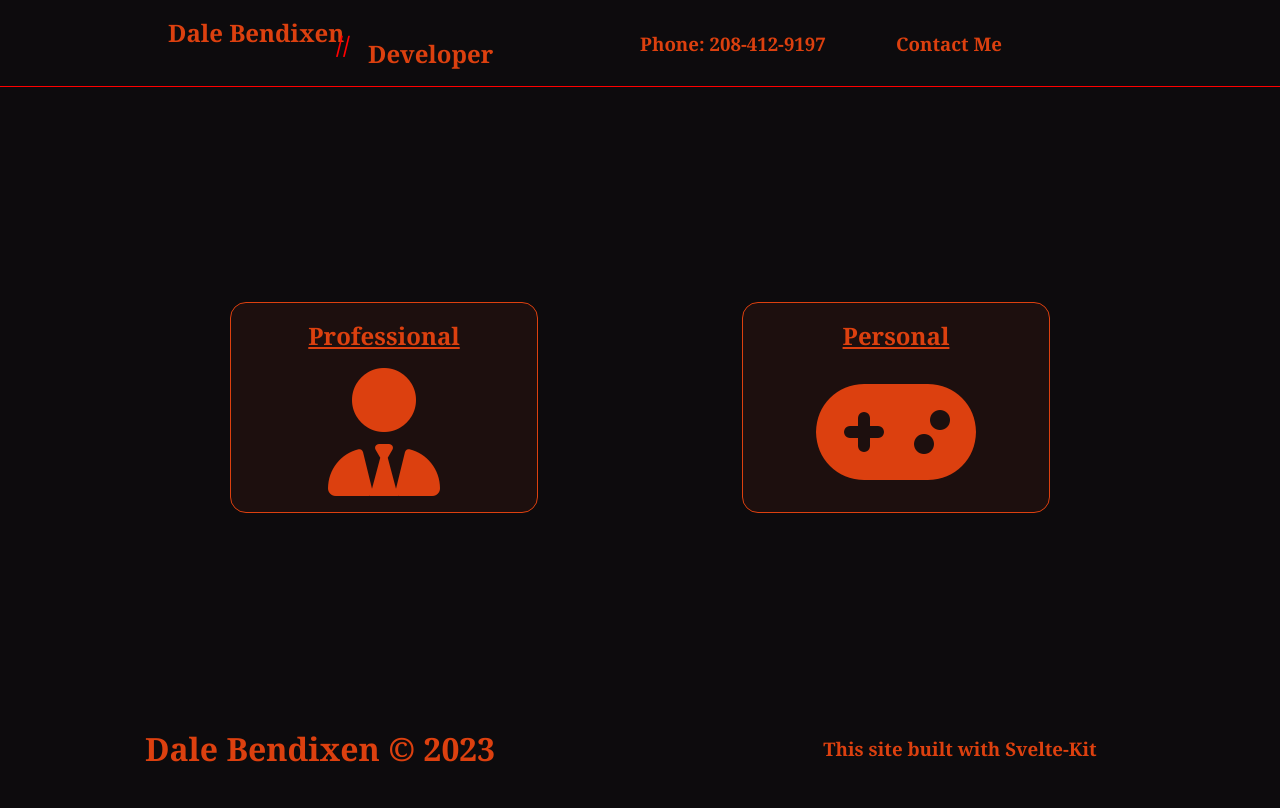
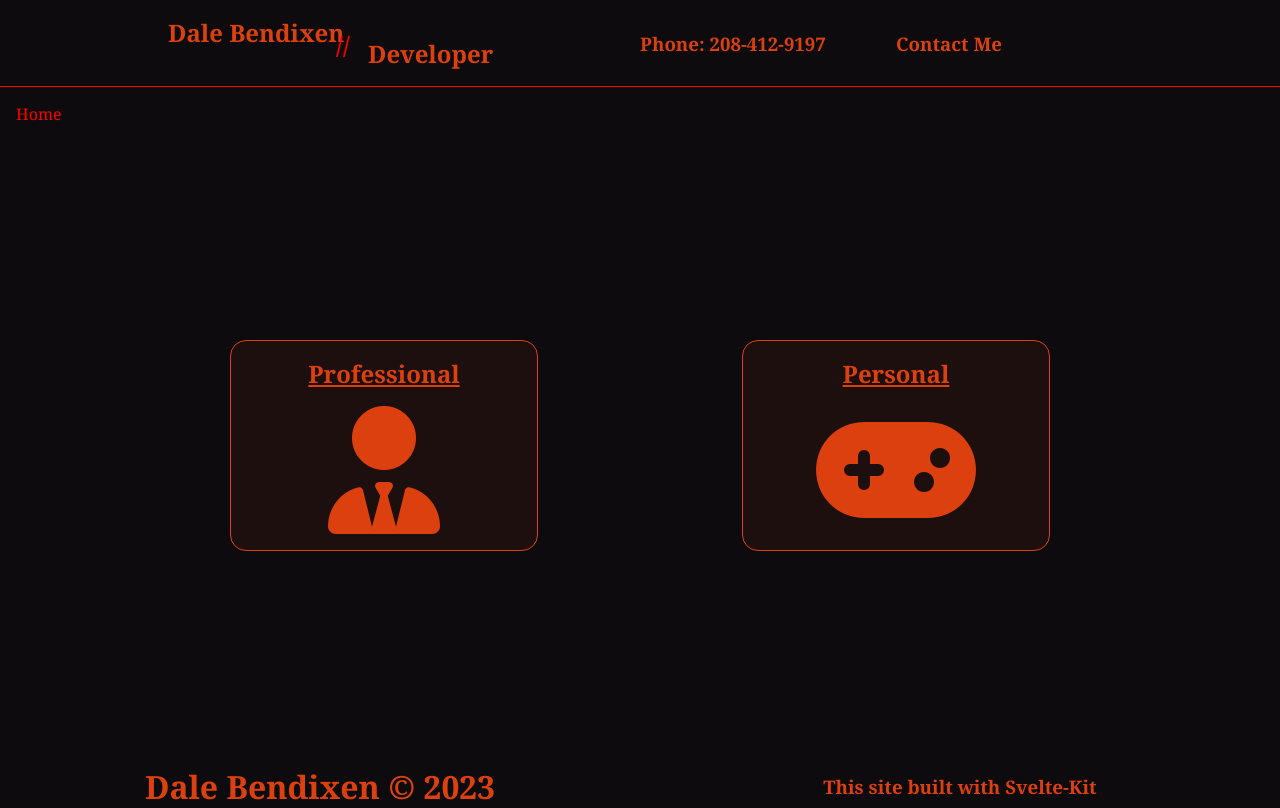
Before and after one commit to Irond76/dale-sveltekit-site, a SvelteKit app: page /about in a window 1280 px wide. Built offline with nearby package versions, Linux system fonts and the light colour scheme.

Commit message:
added home anchor tag

```diff
--- a/src/routes/about/+page.svelte
+++ b/src/routes/about/+page.svelte
@@ -4,8 +4,13 @@
 	import { fade } from 'svelte/transition';
 </script>
 
+<div class="back">
+	<a href="/home">Home</a>
+</div>
 <main>
-	<div in:fade={{ delay: 250, duration: 1000 }}><ProfessionalComponent /></div>
+	<div in:fade={{ delay: 250, duration: 1000 }}>
+		<ProfessionalComponent />
+	</div>
 	<div in:fade={{ delay: 750, duration: 1000 }}><PersonalComponent /></div>
 </main>
 
@@ -20,6 +25,16 @@
 		width: 80dvw;
 		height: 80dvh;
 	}
+	.back {
+		margin: 1em 0 0 1em;
+	}
+	a {
+		text-decoration: none;
+		color: red;
+	}
+	a:hover {
+		color: #fff;
+	}
 
 	@media screen and (max-width: 480px) {
 		main {
--- a/src/routes/about/personal/+page.svelte
+++ b/src/routes/about/personal/+page.svelte
@@ -2,6 +2,9 @@
 	import { fade } from 'svelte/transition';
 </script>
 
+<div class="back">
+	<a href="/home">Home</a>
+</div>
 <div class="wrapper">
 	<div class="container" in:fade={{ delay: 300, duration: 1000 }}>
 		<div>
@@ -77,4 +80,14 @@
 		text-decoration: underline;
 		margin-bottom: 0.2em;
 	}
+	.back {
+		margin: 1em 0 0 1em;
+	}
+	a {
+		text-decoration: none;
+		color: red;
+	}
+	a:hover {
+		color: #fff;
+	}
 </style>
--- a/src/routes/about/professional/+page.svelte
+++ b/src/routes/about/professional/+page.svelte
@@ -2,6 +2,9 @@
 	import { fade } from 'svelte/transition';
 </script>
 
+<div class="back">
+	<a href="/home">Home</a>
+</div>
 <div class="wrapper">
 	<div class="container" in:fade={{ delay: 300, duration: 1000 }}>
 		<div>
@@ -144,6 +147,13 @@
 		cursor: pointer;
 	}
 	a:hover {
+		color: #fff;
+	}
+	.back {
+		margin: 1em 0 0 1em;
+	}
+	a {
+		text-decoration: none;
 		color: red;
 	}
 </style>
```
